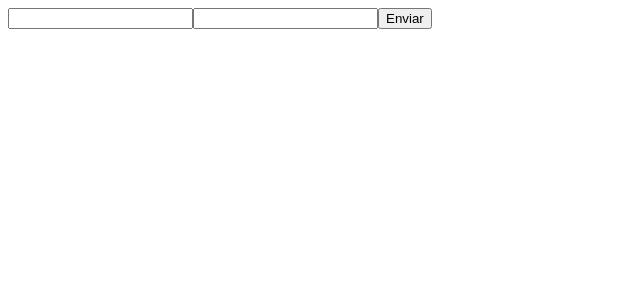
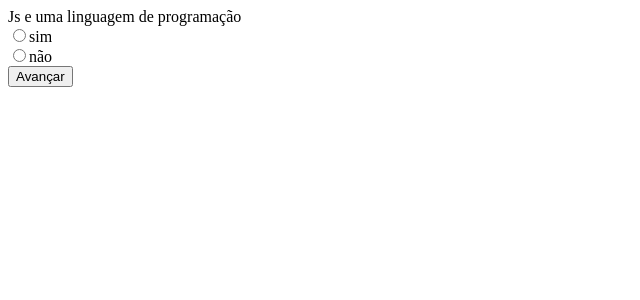
Before and after one commit to Gabriel200395/state, a React (Create React App) app: page / in a window 1280 px wide. Shown: the top 300 px of the page, without its empty margins (0-640 px from the left). Built offline with nearby package versions, Linux system fonts and the light colour scheme.

Commit message:
terminando exercicio

```diff
--- /dev/null
+++ b/src/Desafios/Formulario/Desafio/DesafioForm.js
@@ -0,0 +1,86 @@
+import { useState } from "react";
+
+const perguntas = [
+  {
+    id: "per1",
+    perguntar: "Js e uma linguagem de programação",
+    options: ["sim", "não"],
+    resposta: "sim",
+  },
+  {
+    id: "per2",
+    perguntar: "HTML e uma linguagem de programação",
+    options: ["sim", "não"],
+    resposta: "não",
+  },
+];
+
+const Radio = ({ active, id, perguntar, options, state, handleChange }) => {
+  if (active === false) return null;
+  return (
+    <label>
+      {perguntar}
+      {options.map((option) => (
+        <div key={option}>
+          <input
+            type="radio"
+            id={id}
+            value={option}
+            checked={state === option}
+            onChange={handleChange}
+          />
+          {option}
+        </div>
+      ))}
+    </label>
+  );
+};
+
+function DesafioForm() {
+  const [state, setState] = useState({ per1: "", per2: "" });
+
+  const [slide, setSlide] = useState(0);
+  const [resposta, setResposta] = useState("");
+
+  function handleChange({ target }) {
+    setState({ ...state, [target.id]: target.value });
+  }
+
+  function validar() {
+    const corretas = perguntas.filter(
+      ({ id, resposta }) => state[id] === resposta
+    );
+
+    setResposta(" voce acertou " + corretas.length + " de " + corretas.length);
+  }
+
+  function handleClick() {
+    if (slide < perguntas.length - 1) {
+      setSlide(slide + 1);
+    } else {
+      setSlide(slide + 1);
+      validar();
+    }
+  }
+
+  return (
+    <div>
+      {perguntas.map((p, index) => (
+        <Radio
+          key={p.id}
+          {...p}
+          state={state[p.id]}
+          handleChange={handleChange}
+          active={slide === index}
+        />
+      ))}
+      {resposta ? (
+        <p>{resposta}</p>
+      ) : (
+        <button onClick={handleClick}>Avançar</button>
+      )}
+    </div>
+  );
+}
+
+export default DesafioForm;
--- a/src/Desafios/Formulario/Formulario.js
+++ b/src/Desafios/Formulario/Formulario.js
@@ -7,7 +7,7 @@
 //input ok
 //desafio final
 
-import CheckProps from "./Input/Input";
+import CheckProps from "./Desafio/DesafioForm";
 
 function Formulario() {
   return <CheckProps />;
```
Also changed, not shown: src/Desafios/Formulario/Desafio/Desafio.js (added, +54 -0 lines).
